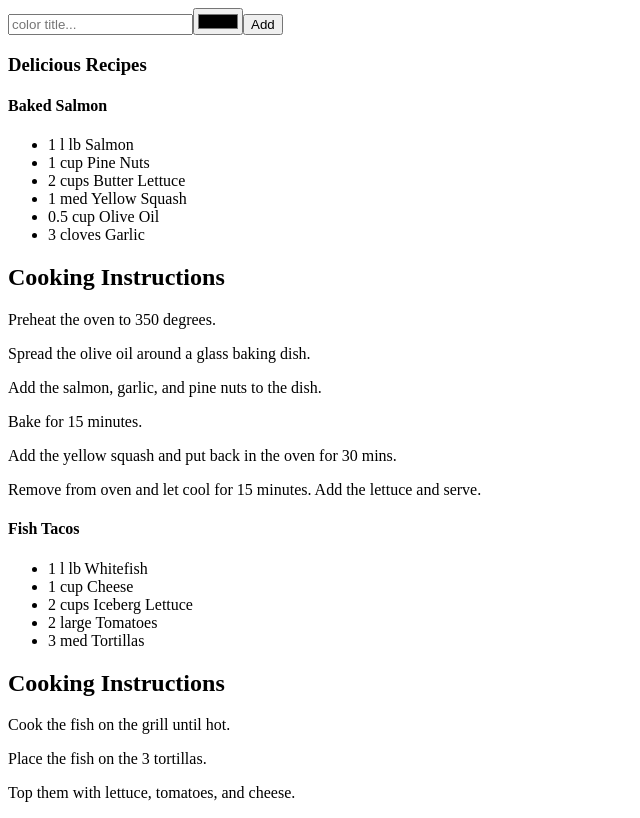
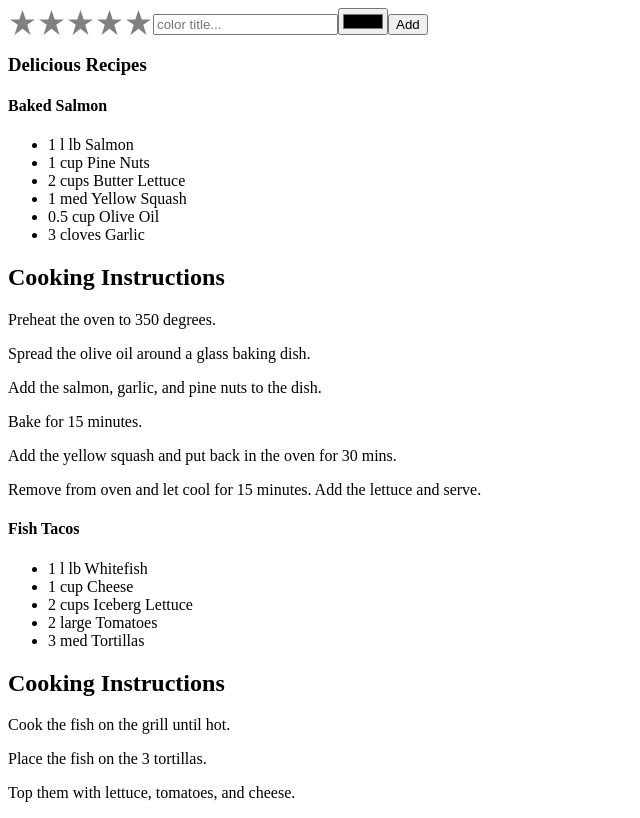
Before and after one commit to klochkovS/ReactDemo, a React app: page / in a window 1280 px wide. Shown: the whole page, without its empty margins (0-640 px from the left). Built offline with nearby package versions, Linux system fonts and the light colour scheme.

Commit message:
add SrarRating Component

```diff
--- a/package.json
+++ b/package.json
@@ -6,6 +6,7 @@
   "license": "MIT",
   "dependencies": {
     "eslint": "^4.19.1",
+    "prop-types": "^15.6.1",
     "react": "^16.4.0",
     "react-dom": "^16.4.0"
   },
--- a/src/Components/App.jsx
+++ b/src/Components/App.jsx
@@ -2,6 +2,7 @@ import React from 'react';
 import recipesData from '../data';
 import Menu from './Menu';
 import AddColorForm from './AddColorForm';
+import StarRating from './StarRating';
 
 
 const logColor = (title, color) =>
@@ -9,6 +10,7 @@ const logColor = (title, color) =>
 
 const App = () => (
   <section>
+    <StarRating />
     <AddColorForm onNewColor={logColor} />
     <Menu recipes={recipesData} />
   </section>
--- /dev/null
+++ b/src/Components/Star.jsx
@@ -0,0 +1,15 @@
+import React from 'react';
+import PropTypes from 'prop-types';
+import './star.css';
+
+const Star = ({ selected = false, onClick = f => f }) => (
+  <div className={(selected) ? 'star selected' : 'star'} onClick={onClick}>
+  </div>
+);
+
+Star.propTypes = {
+  selected: PropTypes.bool,
+  onClick: PropTypes.func,
+};
+
+export default Star;
--- /dev/null
+++ b/src/Components/StarRating.jsx
@@ -0,0 +1,42 @@
+import React, { Component } from 'react';
+import PropTypes from 'prop-types';
+import Star from './Star';
+
+class StarRating extends Component {
+  constructor(props) {
+    super(props);
+    this.state = {
+      starsSelected: 0,
+    };
+    this.change = this.change.bind(this);
+  }
+
+  change(starsSelected) {
+    this.setState({ starsSelected });
+  }
+
+  render() {
+    const { totalStars } = this.props;
+    const { starsSelected } = this.state;
+    return (
+      <div className="star-rating">
+        {[...Array(totalStars)].map((n, i) =>
+          (<Star
+            key={i}
+            selected={i < starsSelected}
+            onClick={() => this.change(i + 1)}
+          />))}
+      </div>
+    );
+  }
+}
+
+StarRating.propTypes = {
+  totalStars: PropTypes.number,
+};
+
+StarRating.defaultProps = {
+  totalStars: 5,
+};
+
+export default StarRating;
--- /dev/null
+++ b/src/Components/star.css
@@ -0,0 +1,24 @@
+.star {
+  cursor: pointer;
+  height: 25px;
+  width: 25px;
+  margin: 2px;
+  float: left;
+  background-color: grey;
+  clip-path: polygon(
+    50% 0%,
+    63% 38%,
+    100% 38%,
+    69% 59%,
+    82% 100%,
+    50% 75%,
+    18% 100%,
+    31% 59%,
+    0% 38%,
+    37% 38%
+  );
+}
+
+.star.selected {
+  background-color: red;
+}
```
Also changed, not shown: 1 other file (tests, documents, lock files or other folders).
